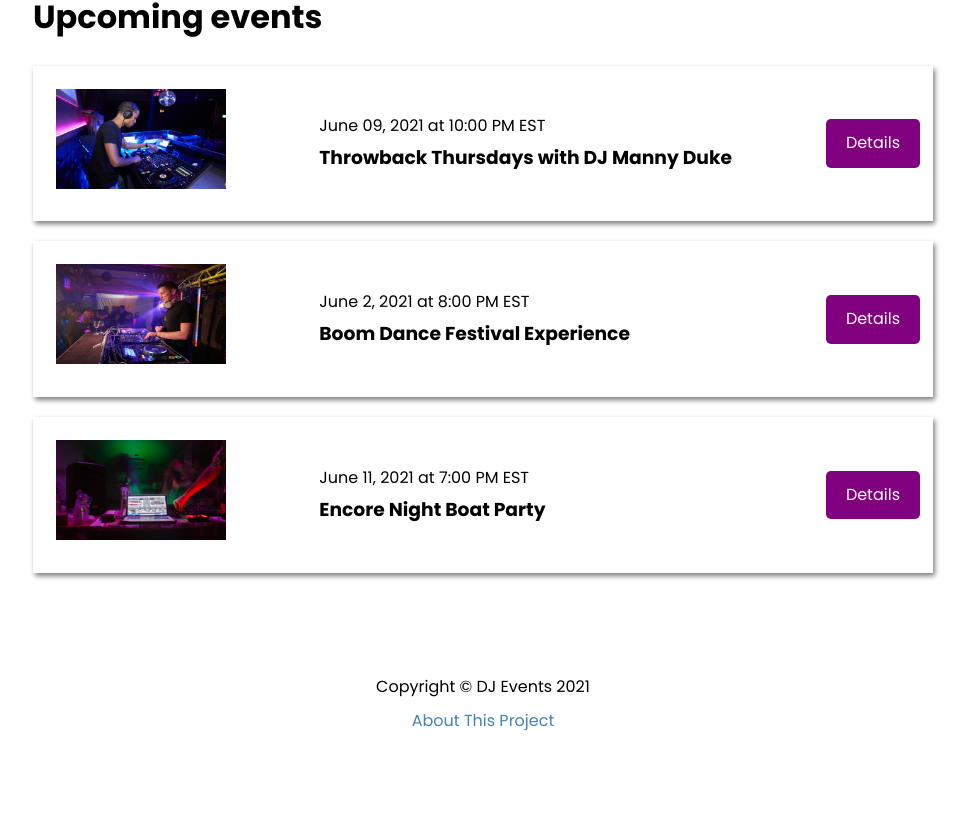
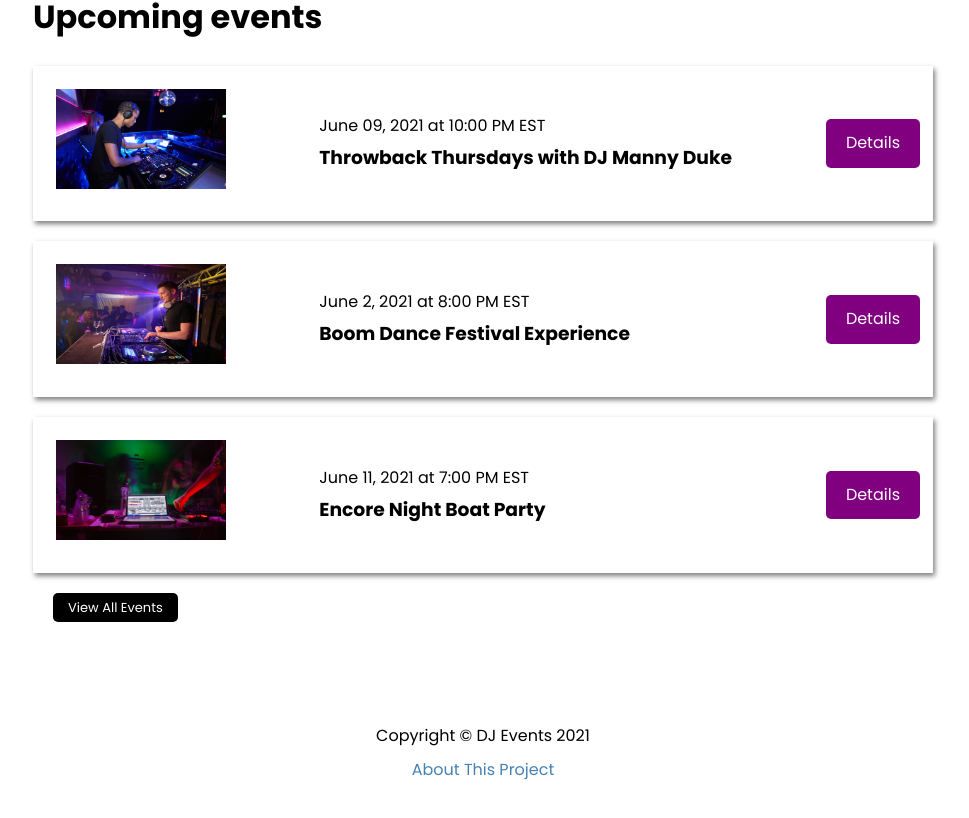
Before and after one commit to josephkem/Events-App, a Next.js app in the folder events-front/: page / in a window 1280 px wide. Shown: the part 432-1250 px from the top of the page, without its empty margins (157-1126 px from the left). Before the commit the page ends 1208 px from the top, so only its background shows below. Built offline with nearby package versions, Linux system fonts and the light colour scheme; no server answers.

Commit message:
Added button to take user to all events

```diff
--- a/events-front/pages/index.js
+++ b/events-front/pages/index.js
@@ -1,4 +1,5 @@
 import Layout from "../components/Layout";
+import Link from "next/link";
 import { API_URL } from "@/config/index";
 import EventItem from "@/components/EventItem";
 
@@ -12,6 +13,12 @@ export default function Home({ events }) {
       {events.map((evt) => (
         <EventItem key={evt.id} evt={evt} />
       ))}
+
+      {events.length > 0 && (
+        <Link href="/events">
+          <a className="btn-secondary">View All Events</a>
+        </Link>
+      )}
     </Layout>
   );
 }
```
